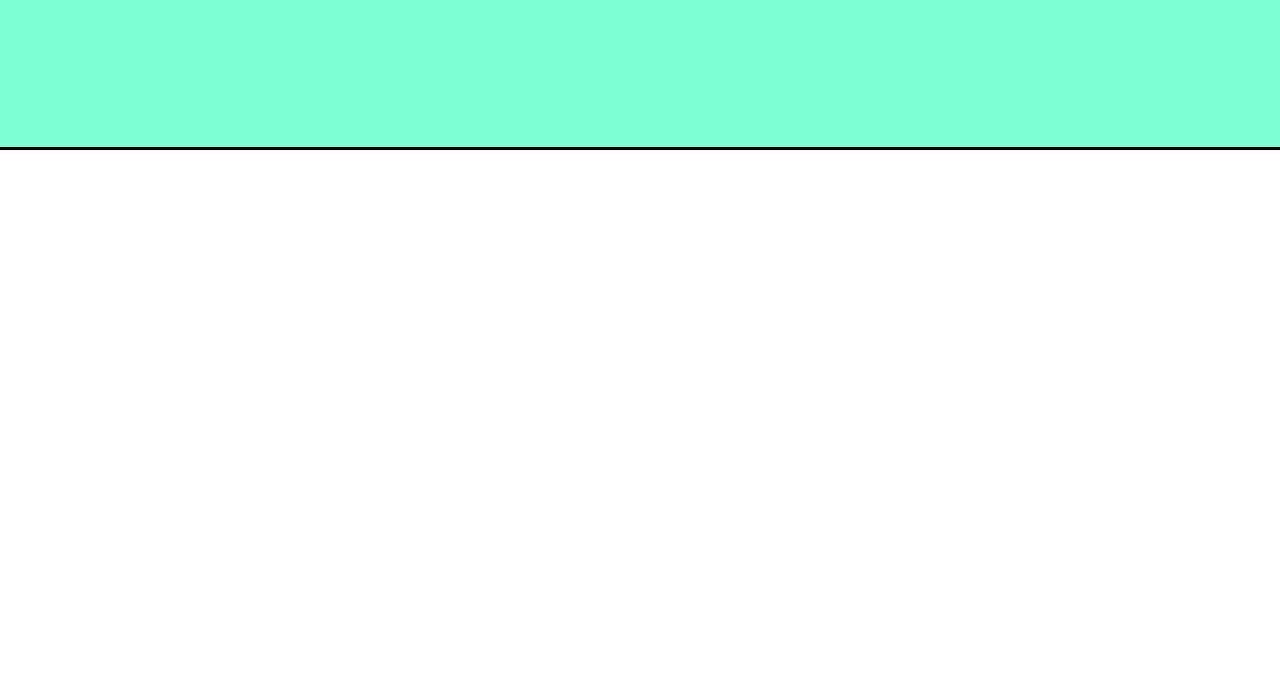
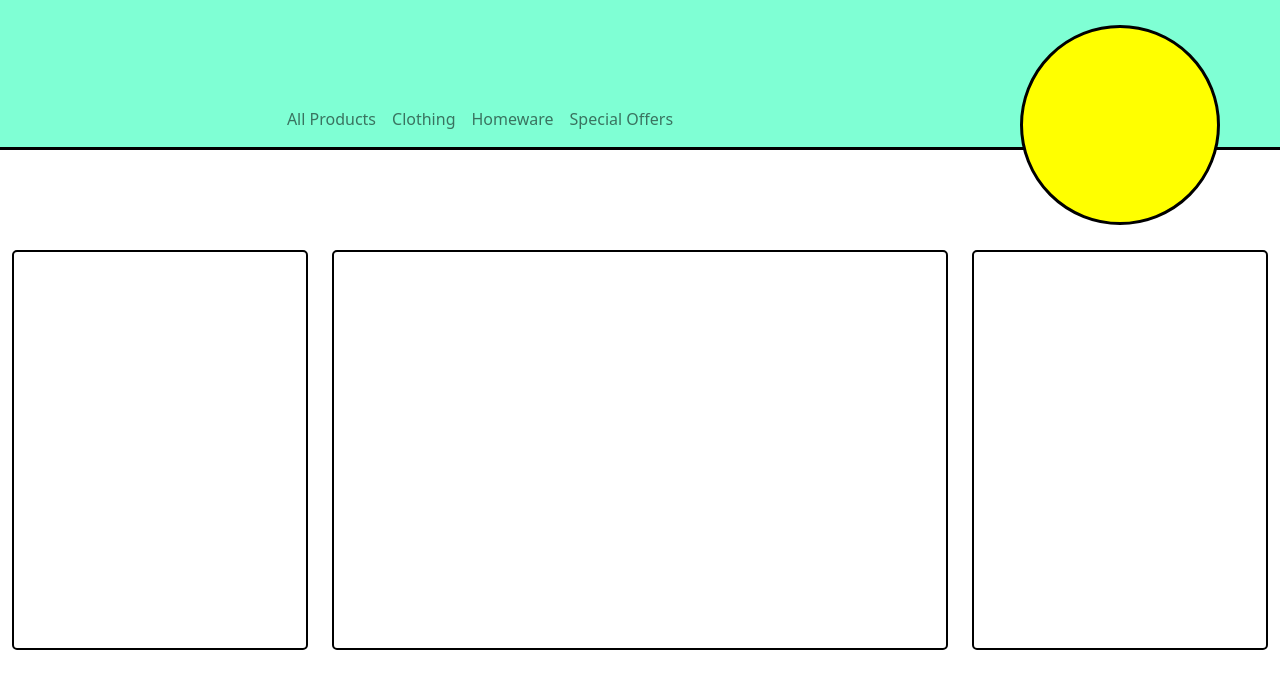
Before and after one commit to MauRuRo/MSP4-CrossFitCommunityApp, a Django app: page / in a window 1280 px wide. Shown: the top 689 px of the page. Run offline with Django 3.2, Linux system fonts and the light colour scheme; some libraries are stand-ins or nearby versions.

Commit message:
first experiments with layout indexpage

```diff
--- a/home/templates/home/index.html
+++ b/home/templates/home/index.html
@@ -2,5 +2,17 @@
 {% load static %}
 
 {% block content %}
-    <h1 class="text-success display-4">It Works! YAY</h1>
+    <div class="container-fluid">
+        <div class="row">
+            <div class="col-md-6 col-lg-3 content-block">
+                <div class="fillblock"></div>
+            </div>
+            <div class="col-lg-6 content-block">
+                <div class="fillblock"></div>
+            </div>
+            <div class="col-md-6 col-lg-3 content-block">
+                <div class="fillblock"></div>
+            </div>
+        </div>
+    </div>
 {% endblock %}
--- a/static/css/base.css
+++ b/static/css/base.css
@@ -2,4 +2,32 @@
     background-color: aquamarine !important;
     height: 150px;
     border-bottom: 3px solid black;
+    position: relative;
 }
+
+#profile-circle {
+    position: fixed;
+    top:25px;
+    margin-right:auto;
+    height:200px;
+    width:200px;
+    border-radius:50%;
+    border: 3px solid black;
+    background-color: yellow;
+}
+
+#nav-menu {
+    position: absolute;
+    bottom: 0;
+}
+
+.content-block {
+    margin-top: 100px;
+}
+
+.fillblock {
+    height: 400px;
+    width: 100%;
+    border: 2px solid black;
+    border-radius: 5px;
+}
--- a/templates/base.html
+++ b/templates/base.html
@@ -35,7 +35,75 @@
     <title>Crossfit Community{% block extra_title %}{% endblock %}</title>
   </head>
   <body>
-      <header class="container-fluid fixed-top" id="header-bar"></header>
+      <header class="container-fluid fixed-top" id="header-bar">
+          <div class="row">
+              <div class="col-9 d-flex justify-content-center" style="background-color:bisque">
+                    <nav class="navbar navbar-expand-lg navbar-light w-100" id="nav-menu">
+                        <button class="navbar-toggler" type="button" data-toggle="collapse" data-target="#main-nav" aria-controls="main-nav" aria-expanded="false" aria-label="Toggle navigation">
+                            <span class="navbar-toggler-icon"></span>
+                        </button>
+                        <div class="collapse navbar-collapse" id="main-nav">
+                            <ul class="navbar-nav w-auto mx-auto">
+                                <li class="nav-item d-block d-md-none">
+                                    <a class="logo-font font-weight-bold nav-link text-black mr-5" href="" id="home-link">
+                                            Home
+                                    </a>
+                                </li>
+                                <li class="nav-item dropdown">
+                                    <a class="logo-font font-weight-bold nav-link text-black mr-5" href="" id="all-products-link" data-toggle="dropdown" aria-haspopup="true" aria-expanded="false">
+                                        All Products
+                                    </a>
+                                    <div class="dropdown-menu border-0" aria-labelledby="all-products-link">
+                                        <a href="" class="dropdown-item">By Price</a>
+                                        <a href="" class="dropdown-item ">By Rating</a>
+                                        <a href="" class="dropdown-item ">By Category</a>
+                                        <a href="" class="dropdown-item">All Products</a>
+                                    </div>
+                                </li>
+
+                                <li class="nav-item dropdown">
+                                    <a class="logo-font font-weight-bold nav-link text-black mr-5" href="" id="clothing-link" data-toggle="dropdown" aria-haspopup="true" aria-expanded="false">
+                                        Clothing
+                                    </a>
+                                    <div class="dropdown-menu border-0" aria-labelledby="clothing-link">
+                                        <a href="" class="dropdown-item">Activewear &amp; Essentials</a>
+                                        <a href="" class="dropdown-item">Jeans</a>
+                                        <a href="" class="dropdown-item">Shirts</a>
+                                        <a href="" class="dropdown-item">All Clothing</a>
+                                    </div>
+                                </li>
+
+                                <li class="nav-item dropdown">
+                                    <a class="logo-font font-weight-bold nav-link text-black mr-5" href="" id="homeware-link" data-toggle="dropdown" aria-haspopup="true" aria-expanded="false">
+                                        Homeware
+                                    </a>
+                                    <div class="dropdown-menu border-0" aria-labelledby="homeware-link">
+                                        <a href="" class="dropdown-item">Bed &amp; Bath</a>
+                                        <a href="" class="dropdown-item">Kitchen &amp; Dining</a>
+                                        <a href="" class="dropdown-item">All Homeware</a>
+                                    </div>
+                                </li>
+
+                                <li class="nav-item dropdown">
+                                    <a class="logo-font font-weight-bold nav-link text-black" href="" id="specials-link" data-toggle="dropdown" aria-haspopup="true" aria-expanded="false">
+                                        Special Offers
+                                    </a>
+                                    <div class="dropdown-menu border-0" aria-labelledby="specials-link">
+                                        <a href="" class="dropdown-item">New Arrivals</a>
+                                        <a href="" class="dropdown-item">Deals</a>
+                                        <a href="" class="dropdown-item">Clearance</a>
+                                        <a href="" class="dropdown-item">All Specials</a>
+                                    </div>
+                                </li>
+                            </ul>
+                        </div>
+                    </nav>
+              </div>
+              <div class="col-3 d-flex justify-content-center">
+                  <div id="profile-circle"></div>
+              </div>
+          </div>
+      </header>
 
       {% if messages %}
         <div class="message-container"></div>
```
